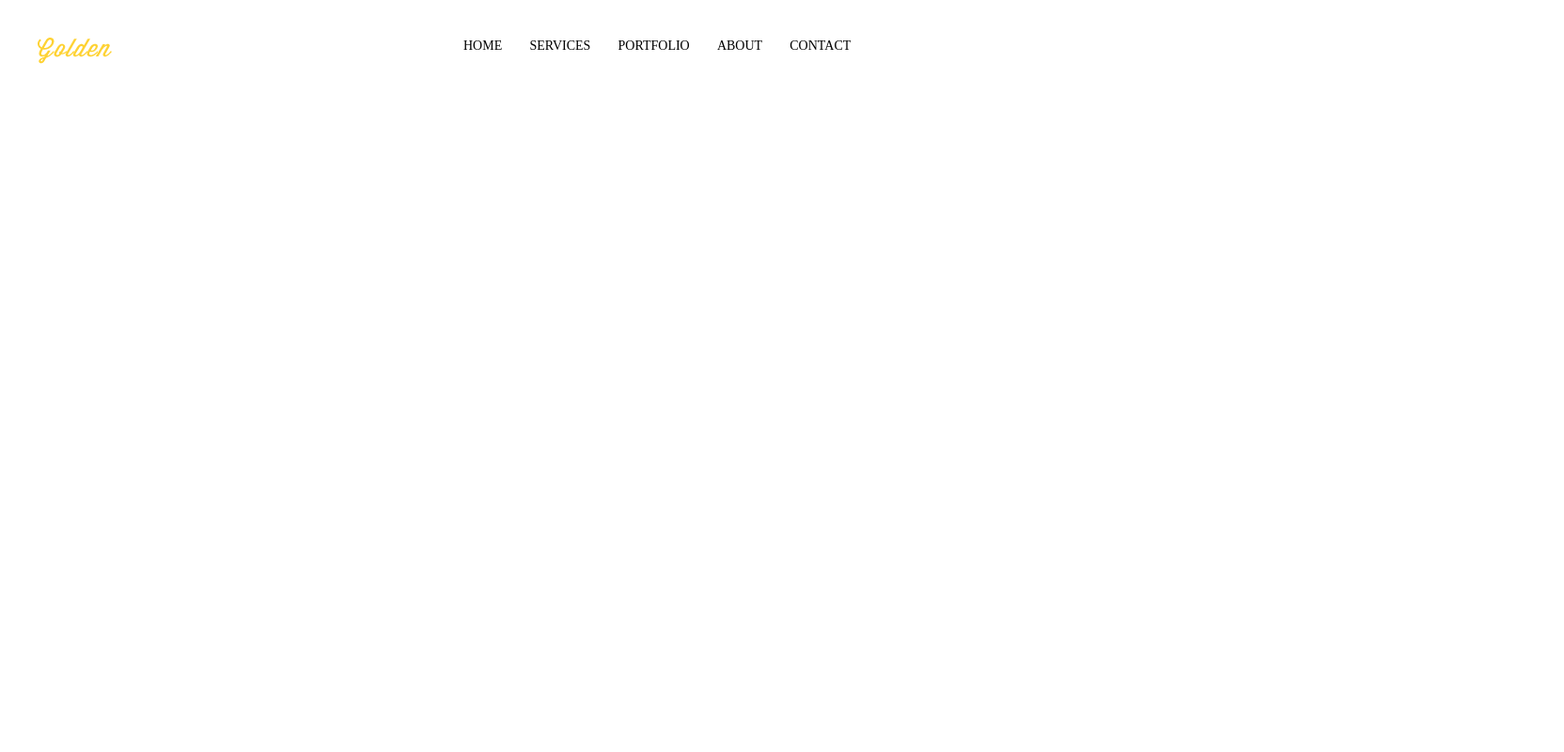
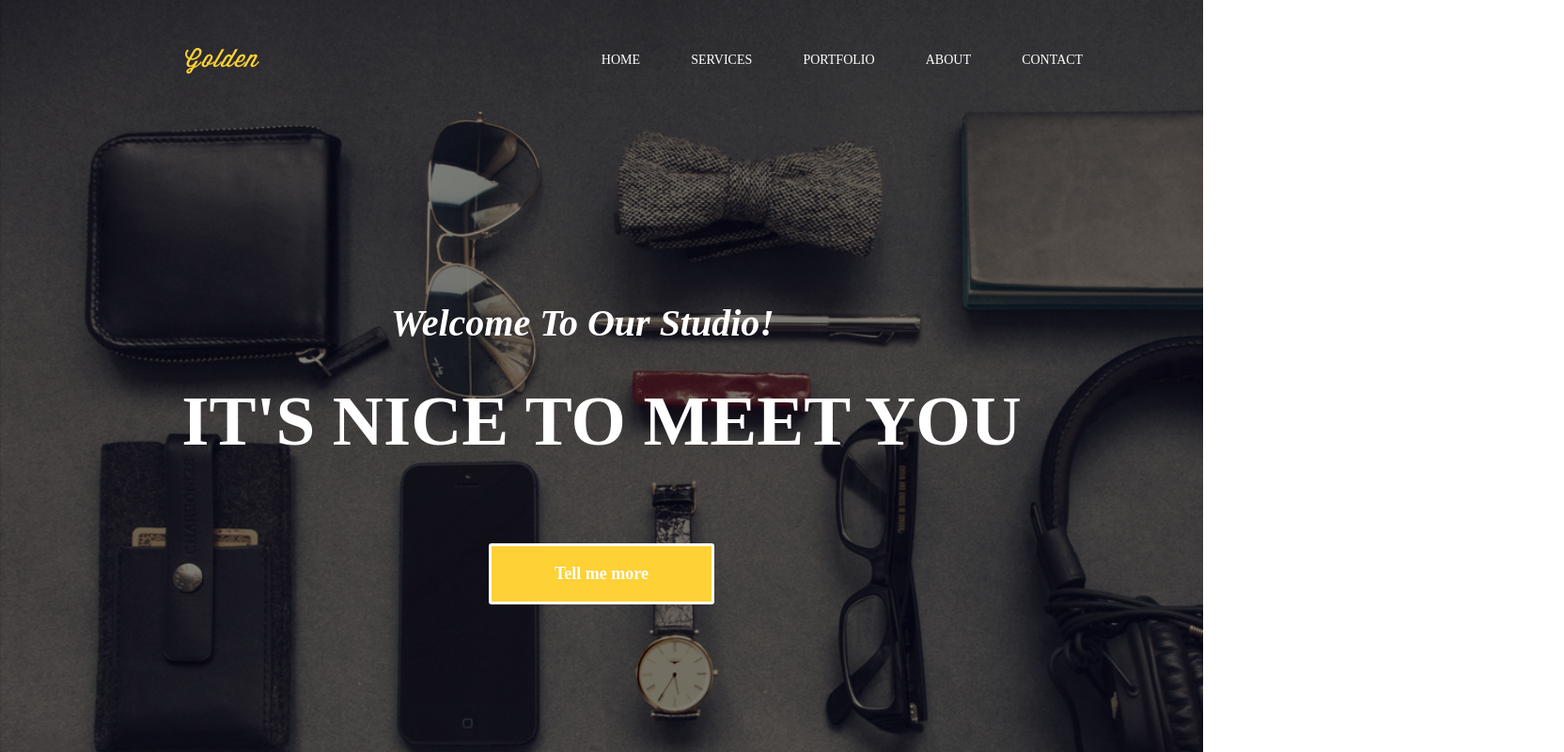
Before and after one commit to Dominik-Zajac/Project-7.7, a website: page index.html in a window 1280 px wide. Shown: the whole page at 94% size, 1664 px wide, since content can reach past the window. Drawn offline with nearby package versions, Linux system fonts and the light colour scheme.

Commit message:
Add /Welcome page/ and style for slogan

```diff
--- a/index.html
+++ b/index.html
@@ -23,8 +23,14 @@
 					</ul>
 			</nav>
 		</section>
-
-
+<!-- ========================== Welcome page ==================== -->
+		<section class="slogan">
+			<div class="container slogan2">
+				<h2>Welcome To Our Studio!</h2>
+				<h1>IT'S NICE TO MEET YOU</h1>
+				<button class="welcome-button"><p class="text-button">Tell me more</p></button>
+			</div>
+		</section>
 
 
 
--- a/sass/style.scss
+++ b/sass/style.scss
@@ -7,29 +7,29 @@ body {
 	margin: 0 auto;
 	font-family: 'Open Sans', sans-serif;
 	width: 100%;
-	max-width: 1200px;
 }
 
 /*     Headline      */
 .navbar {
-	width: 933px;
-	height: 28px;
-	padding-top: 20px;
+	width: 100%;
+	height: 0px;
+	text-align: center;
 	img{
-		padding-top: 20px;
+		margin-top: 4%;
 	}
 	ul{
-		width: 480px;
+		width: 60%;
 		height: 10px;
 		listy-style-type: none;
 		float: right;
+		margin-top: 4%;
 	}
 	ul > li{
 		display: inline-block;
-		padding-right: 25px;
+		padding: 0 25px;
 	}a{
 		text-decoration: none;
-		color: black; /*do zmiany na #FFF */
+		color: #FFF;
 		font-family: Montserrat;
 		font-size: 14px;
 		font-weight: 400;
@@ -42,3 +42,53 @@ body {
 		color: #fed233;
         }
 	}
+/*        Welcome Page      */
+.slogan {
+	height: 100vh;
+	background-image: url('../image/Home.png');
+	background-size: cover;
+	position: static;
+}
+.slogan2 {
+	color: #fff;
+	text-align: center;
+	h2{
+		font-family: DroidSerif;
+		font-size: 40px;/* Przybliżenie (wynika z podstawienia czcionki) */
+		font-style: italic;
+		position: relative;
+		top: 40vh;
+		margin: 0 auto;
+		left: 30vw;
+	}
+	h1{
+		font-family: Montserrat;
+		font-size: 75px;/* Przybliżenie (wynika z podstawienia czcionki) */
+		font-weight: 700;
+		position: relative;
+		top: 37vh;
+	}
+}
+.welcome-button {
+	border-radius: 3px;
+	background-color: #fed136;
+	width: 240px;
+	height: 65px;
+	border: none;
+	position: relative;
+	top: 40vh;
+	color: #fff;
+	transition: 1s;
+	border: 3px #fff solid;
+	.text-button{
+		font-family: Montserrat;
+		font-size: 18px;
+		font-weight: 700;
+		text-align: center;
+	}
+	&:hover {
+			background-color: #fff;
+			border: 3px #fed136 solid;
+			color: #fed136;
+	}
+}
```
Also changed, not shown: css/style.css, image/Home.png (added), 1 other file.
